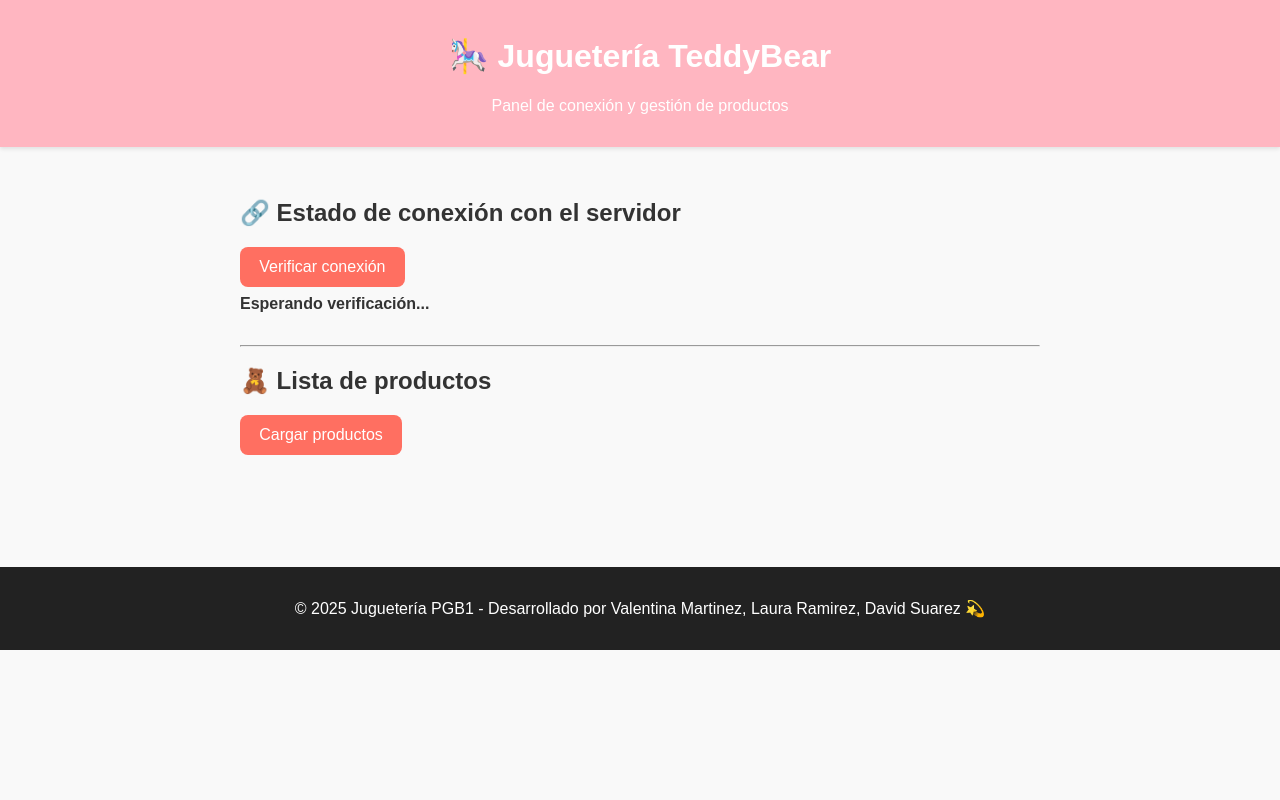
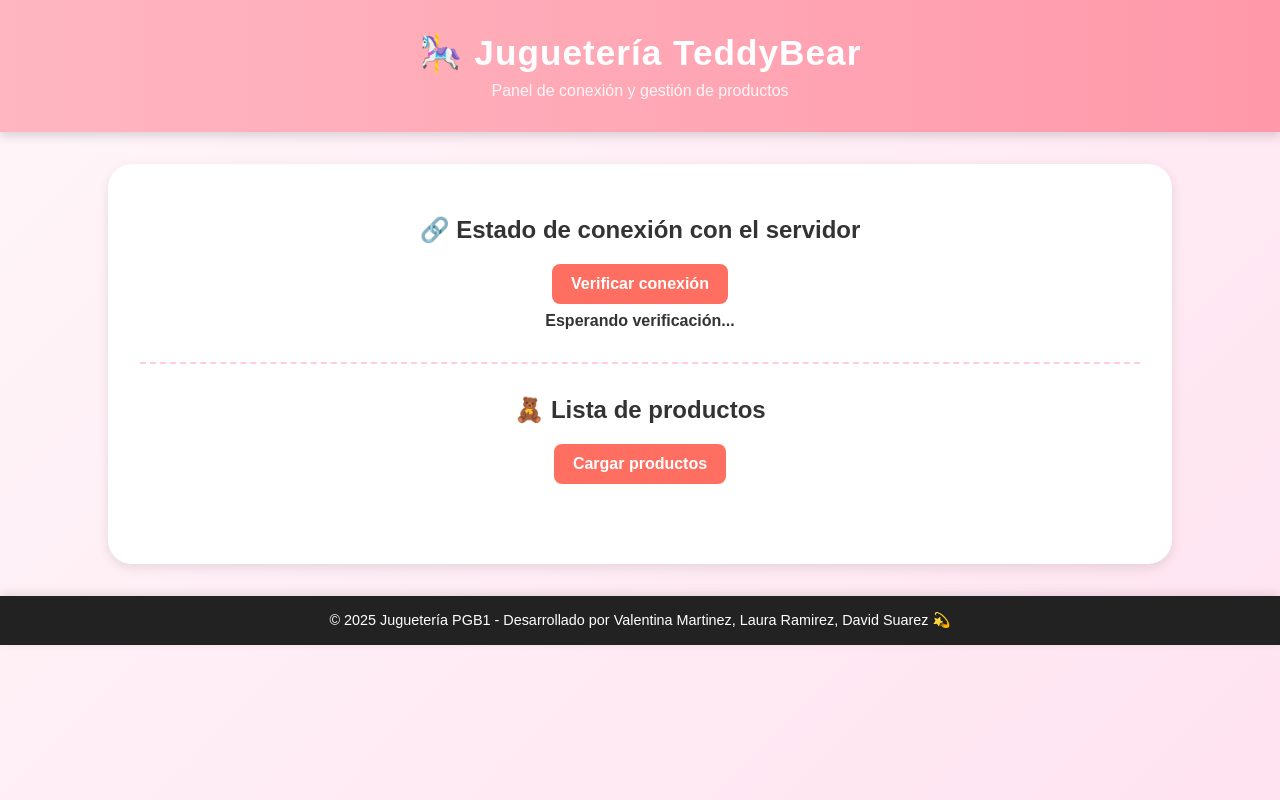
Before and after one commit to WintterVal9/Jugueteria_PGB1, a Django app: template Fronted_Jugueteria/templates/index.html in a window 1280 px wide. Run offline with Django 5.2, Linux system fonts and the light colour scheme; the template is opened without the code that fills it, so the values that code supplies are empty.

Commit message:
Conexion fronted

```diff
--- a/Fronted_Jugueteria/templates/static/script.js
+++ b/Fronted_Jugueteria/templates/static/script.js
@@ -4,40 +4,52 @@
   const cargarBtn = document.getElementById("cargarBtn");
   const listaProductos = document.getElementById("listaProductos");
 
+  // Definir la URL base del backend
+  const API_BASE = "http://127.0.0.1:8000/api/";
+
   // 🧩 Verificar conexión con el backend
   verificarBtn.addEventListener("click", async () => {
     try {
-      const response = await fetch("http://127.0.0.1:8000/verificar-conexion/");
+      const response = await fetch(`${API_BASE}verificar-conexion/`);
       if (!response.ok) throw new Error("No se pudo conectar con el servidor");
+
       const data = await response.json();
-      estadoConexion.textContent = `✅ Conectado: ${data.mensaje}`;
+      estadoConexion.textContent = `✅ Conectado correctamente: ${data.mensaje || 'Servidor activo'}`;
+      estadoConexion.style.color = "green";
     } catch (error) {
       console.error(error);
       estadoConexion.textContent = "⚠️ No se pudo conectar con el servidor.";
+      estadoConexion.style.color = "red";
     }
   });
 
   // 🧸 Cargar lista de productos
   cargarBtn.addEventListener("click", async () => {
     try {
-      const response = await fetch("http://127.0.0.1:8000/productos/");
+      const response = await fetch(`${API_BASE}productos/`);
       if (!response.ok) throw new Error("Error al cargar productos");
+
       const productos = await response.json();
 
+      if (!productos.length) {
+        listaProductos.innerHTML = "<p>⚠️ No hay productos registrados.</p>";
+        return;
+      }
+
       listaProductos.innerHTML = "";
-      productos.forEach(p => {
+      productos.forEach((p) => {
         const item = document.createElement("div");
         item.classList.add("producto");
         item.innerHTML = `
           <h3>${p.nombre}</h3>
-          <p>Precio: $${p.precio}</p>
-          <p>Categoría: ${p.categoria}</p>
+          <p>💲 Precio: $${p.precio}</p>
+          <p>🏷️ Categoría: ${p.categoria}</p>
         `;
         listaProductos.appendChild(item);
       });
     } catch (error) {
       console.error(error);
-      listaProductos.innerHTML = "Error al cargar productos.";
+      listaProductos.innerHTML = "❌ Error al cargar productos.";
     }
   });
 });
--- a/Fronted_Jugueteria/templates/static/style.css
+++ b/Fronted_Jugueteria/templates/static/style.css
@@ -1,23 +1,131 @@
+/* 🎠 Estilo general */
 body {
   font-family: "Poppins", sans-serif;
-  background: #f9f9f9;
+  background: linear-gradient(135deg, #fff6f9 0%, #ffe3f0 100%);
   color: #333;
   margin: 0;
   padding: 0;
+  min-height: 100vh;
 }
 
+/* 🎀 Encabezado */
 header {
+  background: linear-gradient(90deg, #ffb6c1, #ff99aa);
+  color: white;
+  text-align: center;
+  padding: 2rem 0;
+  box-shadow: 0 4px 10px rgba(0, 0, 0, 0.15);
+}
+
+header h1 {
+  font-size: 2.2rem;
+  margin: 0;
+  letter-spacing: 1px;
+}
+
+header p {
+  margin: 0.5rem 0 0;
+  font-weight: 300;
+  opacity: 0.9;
+}
+
+/* 🌸 Contenido principal */
+main {
+  padding: 2rem;
+  max-width: 1000px;
+  margin: 2rem auto;
+  background: white;
+  border-radius: 1.5rem;
+  box-shadow: 0 4px 12px rgba(0, 0, 0, 0.1);
+}
+
+/* ✨ Botones */
+button {
+  background: #ff6f91;
+  color: white;
+  border: none;
+  padding: 0.7rem 1.5rem;
+  border-radius: 1rem;
+  cursor: pointer;
+  font-weight: 600;
+  transition: all 0.3s ease;
+}
+
+button:hover {
+  background: #ff3d68;
+  transform: scale(1.05);
+}
+
+/* 🧩 Estado de conexión */
+#conexion {
+  text-align: center;
+  margin-bottom: 2rem;
+}
+
+.mensaje {
+  margin-top: 1rem;
+  font-weight: 500;
+}
+
+/* 🧸 Productos */
+#productos {
+  text-align: center;
+}
+
+.grid-productos {
+  display: grid;
+  grid-template-columns: repeat(auto-fit, minmax(230px, 1fr));
+  gap: 1.5rem;
+  margin-top: 1.5rem;
+}
+
+/* 🎁 Tarjeta individual */
+.producto {
+  background: #fff0f5;
+  border: 2px solid #ffcce0;
+  border-radius: 1.2rem;
+  padding: 1rem;
+  transition: all 0.3s ease;
+  box-shadow: 0 3px 6px rgba(0, 0, 0, 0.1);
+}
+
+.producto:hover {
+  transform: translateY(-5px);
+  background: #ffe6f0;
+  box-shadow: 0 6px 12px rgba(255, 182, 193, 0.4);
+}
+
+.producto h3 {
+  color: #ff4b6e;
+  margin-bottom: 0.5rem;
+  font-size: 1.2rem;
+}
+
+.producto p {
+  margin: 0.3rem 0;
+  font-size: 0.95rem;
+}
+
+/* 💫 Línea divisoria */
+hr {
+  border: none;
+  border-top: 2px dashed #ffcce0;
+  margin: 2rem 0;
+}
+
+/* 🎠 Footer */
+footer {
+  text-align: center;
+  padding: 1rem 0;
   background: #ffb6c1;
   color: white;
-  text-align: center;
-  padding: 1rem 0;
-  box-shadow: 0 2px 4px rgba(0,0,0,0.1);
+  font-size: 0.9rem;
+  margin-top: 2rem;
+  box-shadow: 0 -3px 10px rgba(0, 0, 0, 0.1);
 }
 
-main {
-  padding: 2rem;
-  max-width: 800px;
-  margin: auto;
+footer p {
+  margin: 0;
 }
 
 section {
```
